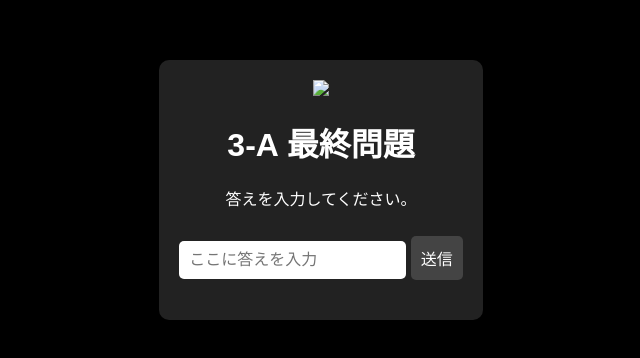
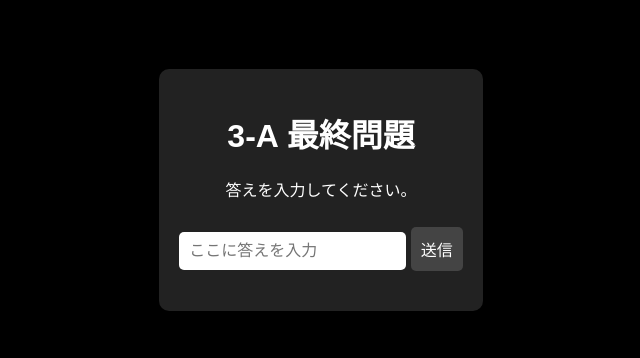
Before and after one commit to ArashiYoshioka/3-A_class_nazo, a plain HTML site: page index.html in a window 1280 px wide. Shown: the part 210-568 px from the top of the page, without its empty margins (319-959 px from the left). Drawn offline with Linux system fonts and the light colour scheme.

Commit message:
Update index.html

```diff
--- a/index.html
+++ b/index.html
@@ -8,7 +8,6 @@
 </head>
 <body>
     <div class="container">
-      <img src="画像入れろください" widht="500" height="500" align="top">
         <h1>3-A 最終問題</h1>
         <p>答えを入力してください。</p>
         <input type="text" id="answerInput" placeholder="ここに答えを入力">
```
